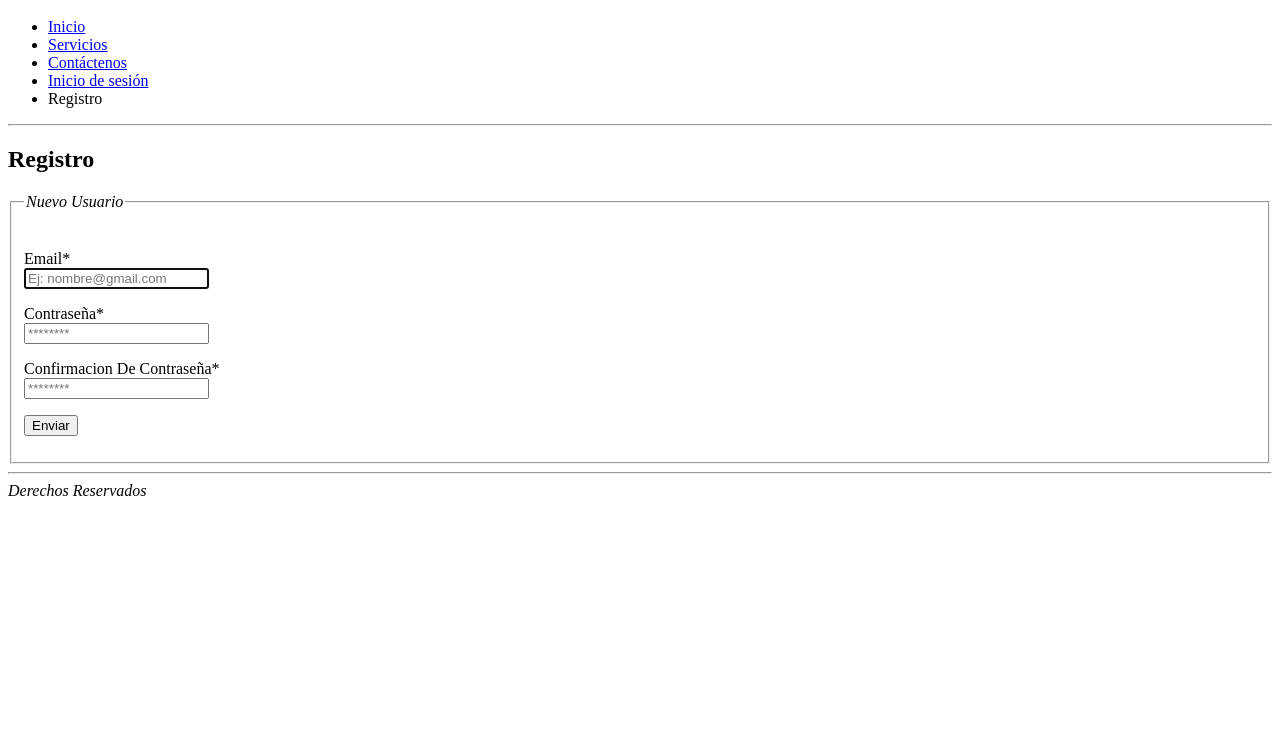
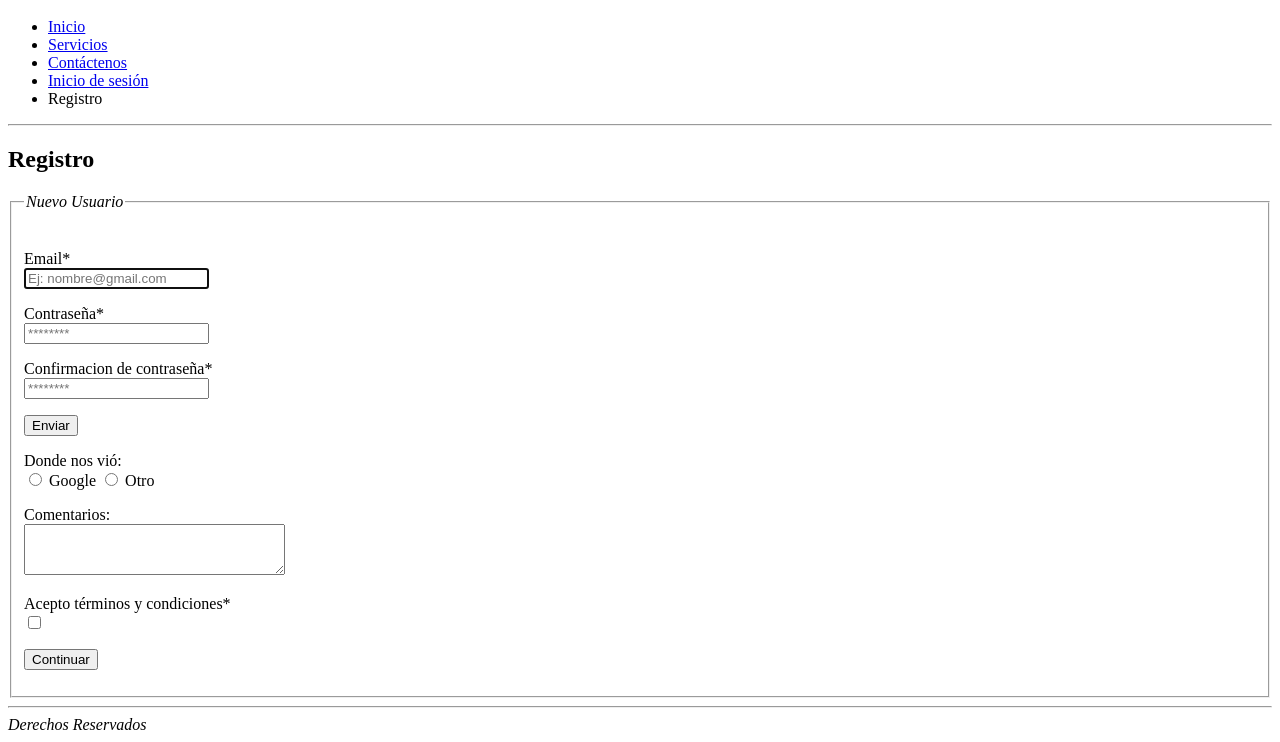
Before and after one commit to NicolasApm/Proyecto_TFrontEnd, a plain HTML site: page Registro.html in a window 1280 px wide. Shown: the part 196-938 px from the top of the page. Before the commit the page ends 800 px from the top, so only its background shows below. Drawn offline with Linux system fonts and the light colour scheme.

Commit message:
Se termina el formulario de registro y de inicio de sesion

```diff
--- a/Registro.html
+++ b/Registro.html
@@ -23,7 +23,7 @@
     <main>
       <h2>Registro</h2>
     <article>
-      <form  action="index.html">
+      <form  action="Registro.html">
         <fieldset>
           <legend><em>Nuevo Usuario</em></legend>
           <br>
@@ -38,16 +38,35 @@
 			 	     <input type="text" name="contraseña" placeholder="********" required>
 			    </p>
           <p>
-          <label for="confirmacion">Confirmacion De Contraseña*</label>
+          <label for="confirmacion">Confirmacion de contraseña*</label>
           <br>
 			 	     <input type="text" name="confirmacion" placeholder="********" required>
 			    </p>
 			    <p>
 				    <input type="submit" value="Enviar">
 			    </p>
+          <p>
+		          <label for="genre">Donde nos vió: </label>
+		          <br>
+		          <input type="radio" name="Where"> Google
+		          <input type="radio" name="other"> Otro
+	        </p>
+          <p>
+		          <label for="comment">Comentarios: </label>
+		      <br>
+		          <textarea name="comment" id="" cols="30" rows="3"></textarea>
+	        </p>
+	        <p>
+		          <label for="accept">Acepto términos y condiciones* </label>
+	        <br>
+		          <input type="checkbox" name="accept">
+	        </p>
+          <p>
+		          <input type="submit" value="Continuar">
+	        </p>
         </form>
     </article>
-      <hr>
+    <hr>
     </main>
 
     <footer>
```
Also changed, not shown: Sesion.html (+1 -1 lines).
